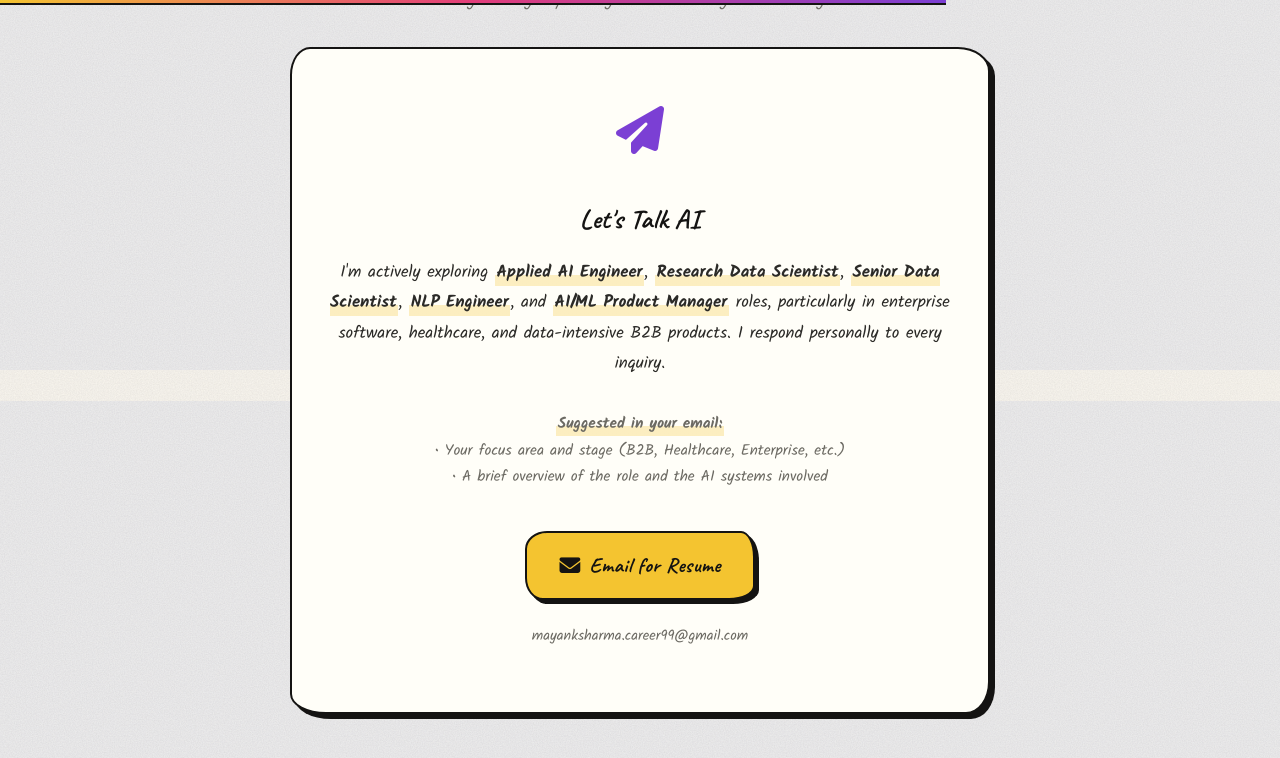
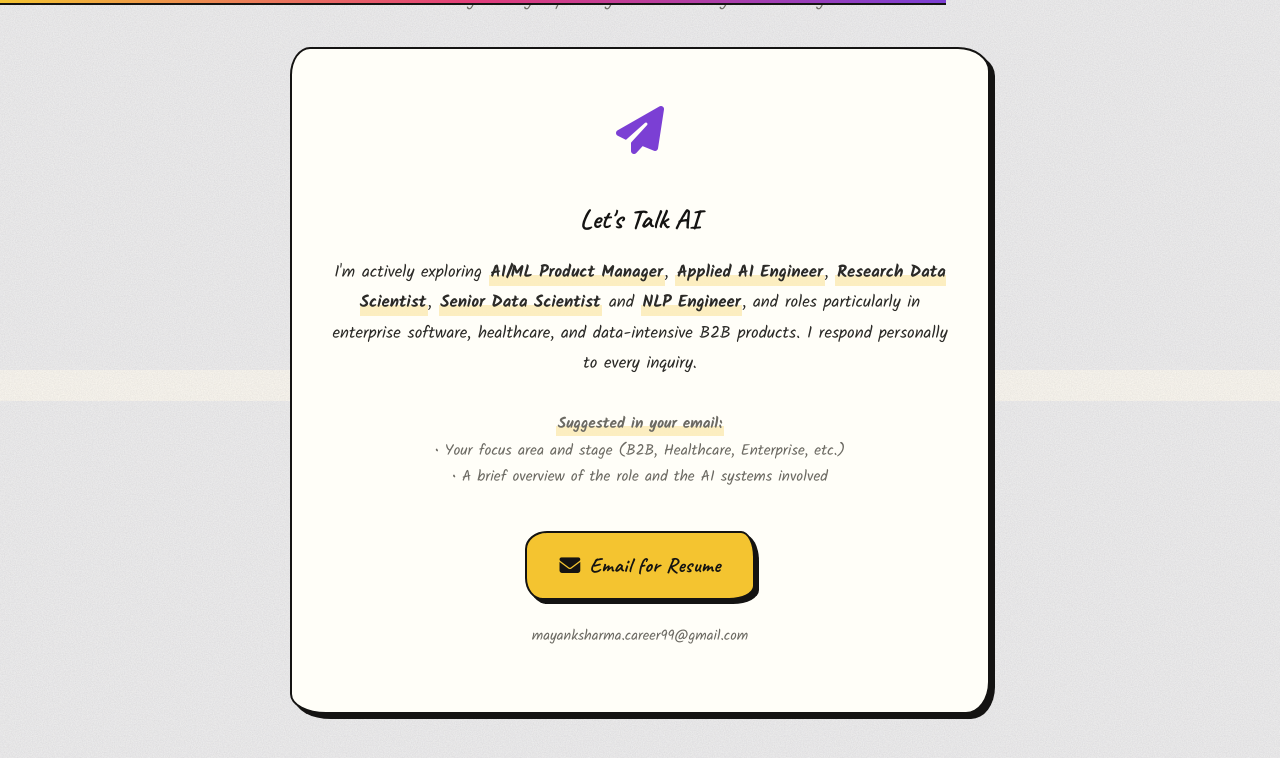
Before and after one commit to mayank1101/mayank1101.github.io, a Jekyll site: the page built from resume.html, in a window 1280 px wide and 900 px high, scrolled down 2330 px. Shown: the top 758 px of the window. Built offline with Jekyll 4.4.1, drawn with Linux system fonts in a browser that asks for light colours; some web fonts are replaced.

Commit message:
added AI/ML PM into target job roles

```diff
--- a/index.html
+++ b/index.html
@@ -174,7 +174,7 @@
       or you're looking for an engineer who combines deep technical skills with product-level thinking — I'd love to connect.
     </p>
     <p class="muted">
-      Open to <strong>Applied AI Engineer</strong>, <strong>Research Data Scientist</strong>,
+      Open to <strong>AI/ML Product Manager</strong>,<strong>Applied AI Engineer</strong>, <strong>Research Data Scientist</strong>,
       <strong>Senior Data Scientist</strong>, and <strong>NLP Engineer</strong> roles,
       particularly in enterprise software, healthcare, and data-intensive B2B products.
     </p>
--- a/resume.html
+++ b/resume.html
@@ -134,8 +134,8 @@ description: Resume of Mayank Sharma — Senior Applied AI Engineer with 4.5+ ye
     </div>
     <h3 style="margin-bottom: 1rem">Let's Talk AI</h3>
     <p style="margin-bottom: 2rem; line-height: 1.8">
-      I'm actively exploring <strong>Applied AI Engineer</strong>, <strong>Research Data Scientist</strong>,
-      <strong>Senior Data Scientist</strong>, <strong>NLP Engineer</strong>, and <strong>AI/ML Product Manager</strong> roles,
+      I'm actively exploring <strong>AI/ML Product Manager</strong>, <strong>Applied AI Engineer</strong>, <strong>Research Data Scientist</strong>,
+      <strong>Senior Data Scientist</strong> and <strong>NLP Engineer</strong>, and  roles
       particularly in enterprise software, healthcare, and data-intensive B2B products.
       I respond personally to every inquiry.
     </p>
```
